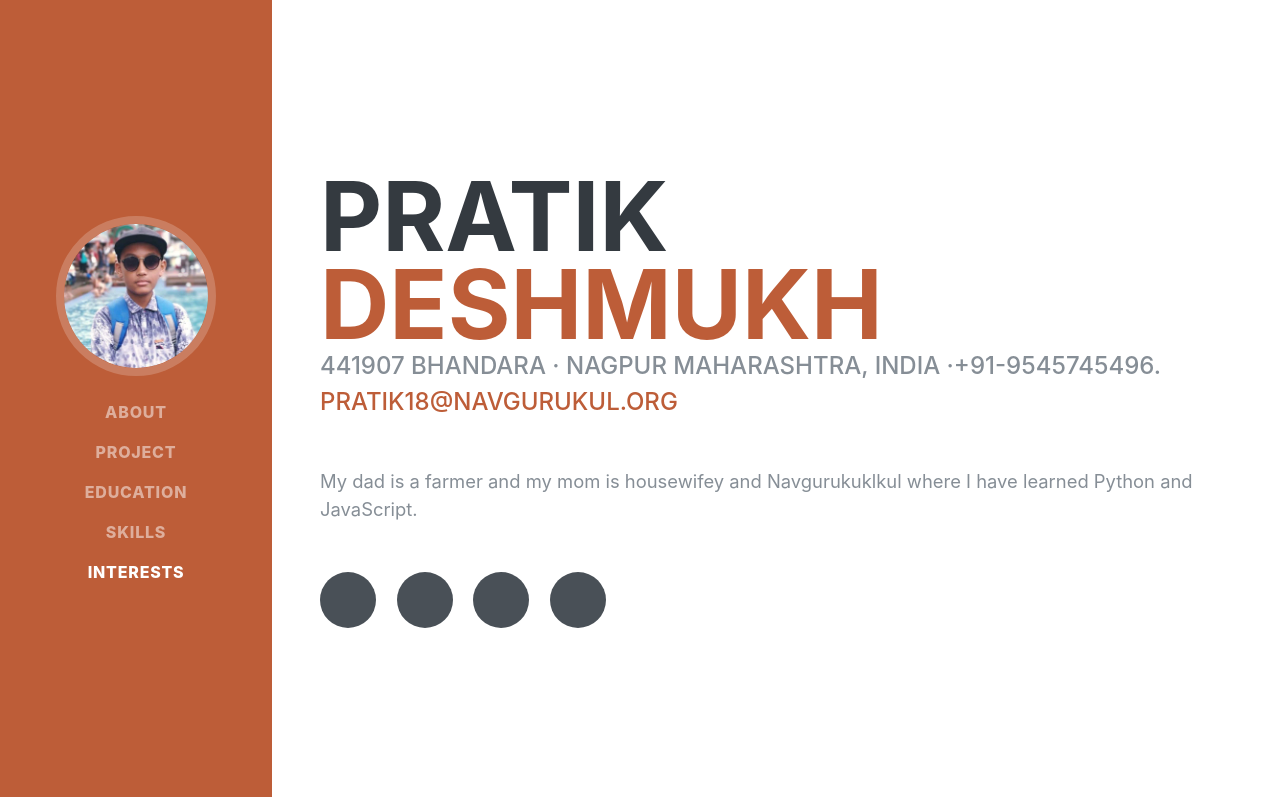
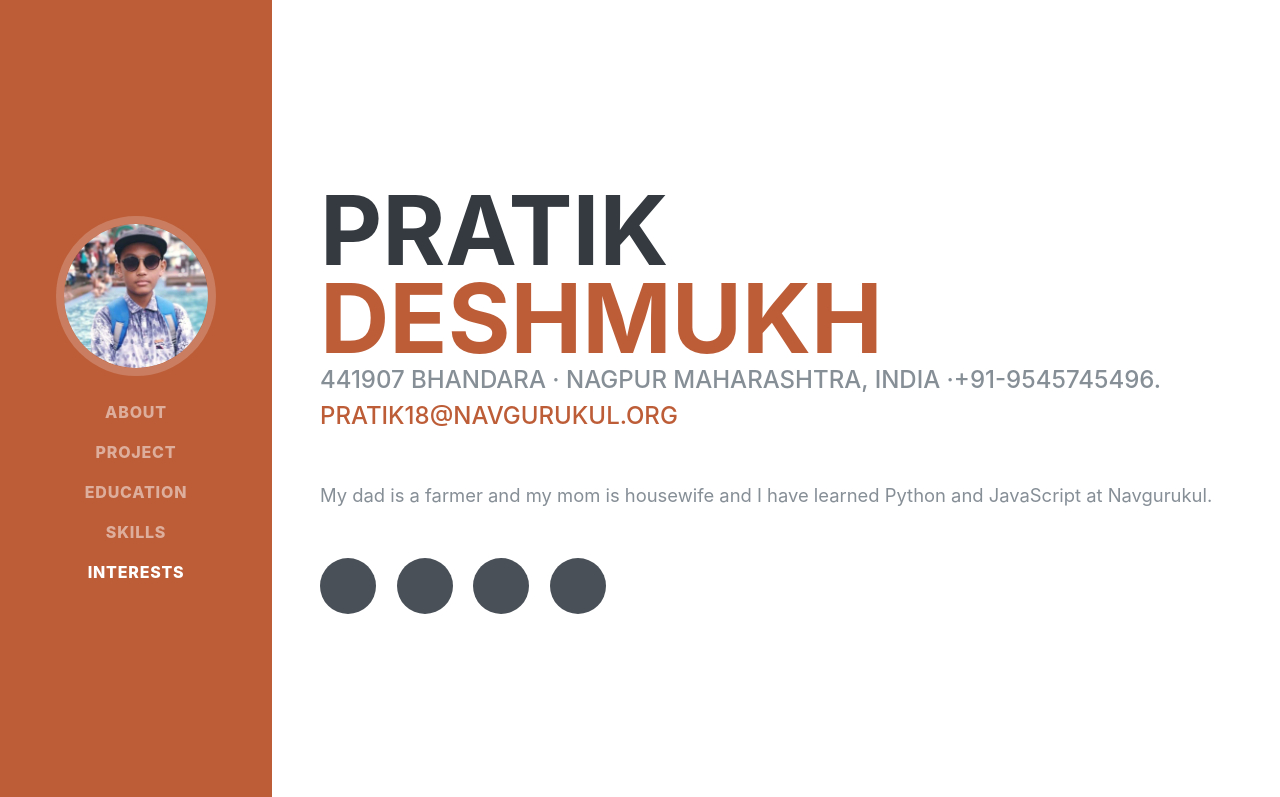
Before and after one commit to pratikdeshmukh2004/Portfolio, a plain HTML site: page index.html in a window 1280 px wide. Shown: the top 797 px of the page. Drawn offline with Linux system fonts and the light colour scheme; a web font is replaced by a local one.

Commit message:
Update index.html

```diff
--- a/index.html
+++ b/index.html
@@ -67,7 +67,7 @@
         <div class="subheading mb-5">441907 Bhandara · Nagpur Maharashtra, India ·+91-9545745496.
           <a target="blank" href="mailto:name@email.com">pratik18@navgurukul.org</a>
         </div>
-        <p class="lead mb-5">My dad is a farmer and my mom is housewifey and Navgurukuklkul where I have learned  Python and JavaScript.</p>
+        <p class="lead mb-5">My dad is a farmer and my mom is housewife and I have learned  Python and JavaScript at Navgurukul.</p>
         <div class="social-icons">
           <a target="blank" href="https://www.linkedin.com/in/pratik-deshmukh-b2a135185/">
             <i class="fa fa-linkedin"></i>
```
